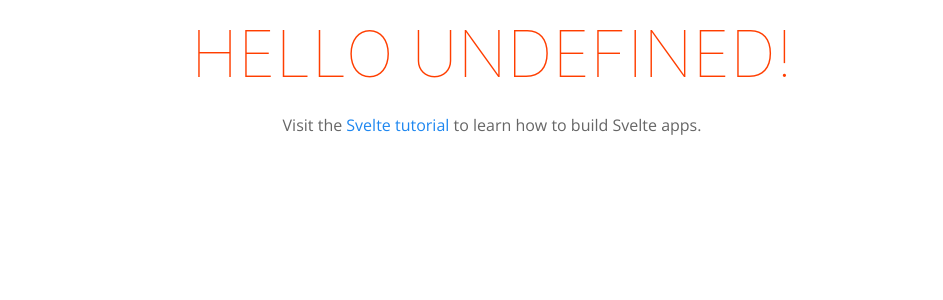
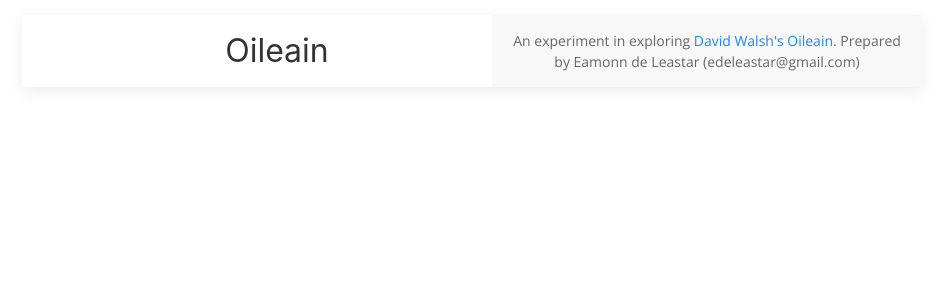
Before and after one commit to edeleastar/oileain-svelte, a Svelte app: page / in a window 1280 px wide. Shown: the top 300 px of the page, without its empty margins (148-1091 px from the left). Built offline with nearby package versions, Linux system fonts and the light colour scheme.

Commit message:
introduce header component

```diff
--- a/src/App.svelte
+++ b/src/App.svelte
@@ -1,30 +1,5 @@
 <script lang="ts">
-	export let name: string;
+  import Header from "./components/Header.svelte";
 </script>
 
-<main>
-	<h1>Hello {name}!</h1>
-	<p>Visit the <a href="https://svelte.dev/tutorial">Svelte tutorial</a> to learn how to build Svelte apps.</p>
-</main>
-
-<style>
-	main {
-		text-align: center;
-		padding: 1em;
-		max-width: 240px;
-		margin: 0 auto;
-	}
-
-	h1 {
-		color: #ff3e00;
-		text-transform: uppercase;
-		font-size: 4em;
-		font-weight: 100;
-	}
-
-	@media (min-width: 640px) {
-		main {
-			max-width: none;
-		}
-	}
-</style>
+<Header />
--- /dev/null
+++ b/src/components/Header.svelte
@@ -0,0 +1,17 @@
+<div class="uk-flex uk-flex-center uk-flex-middle uk-text-center uk-padding-small" uk-grid>
+  <div class="uk-child-width-1-2@s uk-card uk-card-default uk-grid-collapse" uk-grid>
+    <div>
+      <div class="uk-tile uk-tile-default uk-padding-small">
+        <h2>Oileain</h2>
+      </div>
+    </div>
+    <div>
+      <div class="uk-tile uk-tile-muted uk-padding-small">
+        <div class="uk-text-small">
+          An experiment in exploring
+          <a href="http://www.oileain.org/">David Walsh's Oileain</a>. Prepared by Eamonn de Leastar (edeleastar@gmail.com)
+        </div>
+      </div>
+    </div>
+  </div>
+</div>
```
